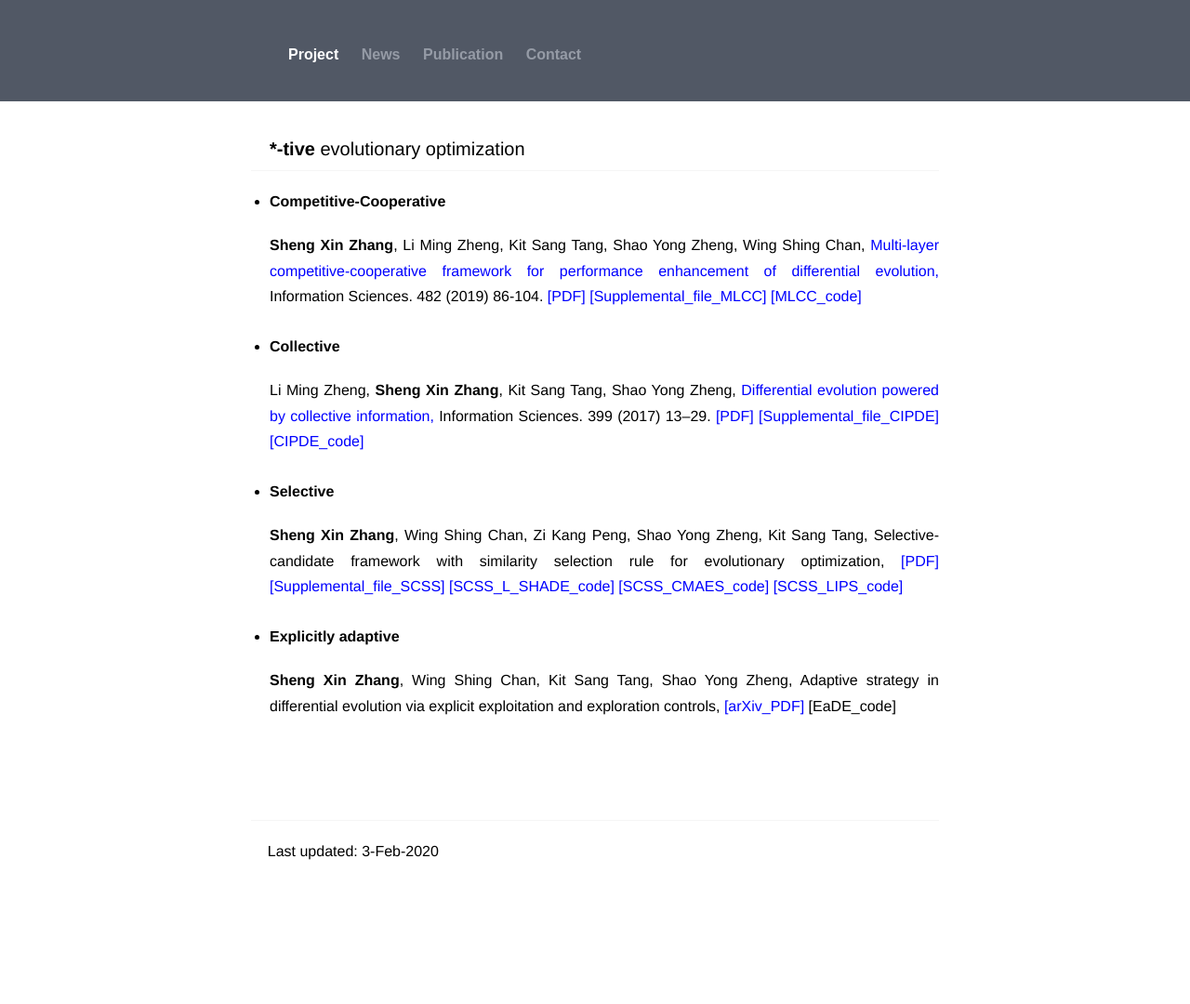
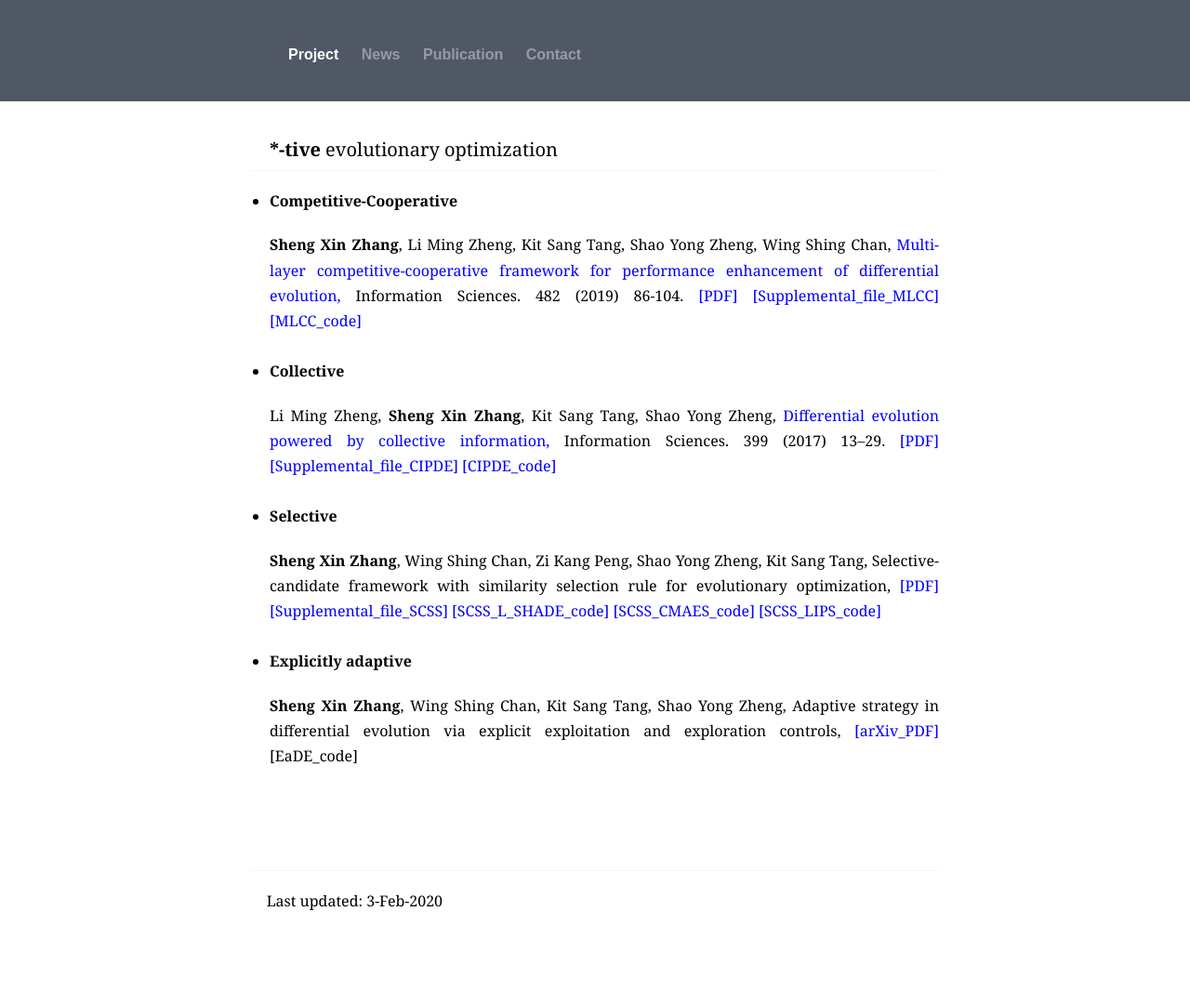
Before and after one commit to zsxhomepage/zsxhomepage.github.io, a Jekyll site: the page built from index.html, in a window 1280 px wide. Shown: the whole page at 93% size. Built offline with Jekyll 4.4.1, drawn with Linux system fonts in a browser that asks for light colours; before the commit the page ends 1025 px from its top, so only the background shows below that.

Commit message:
Update _layout.scss

```diff
--- a/_sass/_layout.scss
+++ b/_sass/_layout.scss
@@ -138,7 +138,8 @@
 	margin-top: 20px;
 	color: #000000;     /** #3C3C3C  #666; */
 	font-size: 16px;         /** 14px; */
-	font-family: 'Source Sans Pro', Helvetica, Arial, sans-serif, Verdana;
+	/** font-family: 'Source Sans Pro', Helvetica, Arial, sans-serif, Verdana;*/
+	font-family: 'Georgia', Helvetica, Arial, sans-serif, Verdana;
 
 }
 
```
